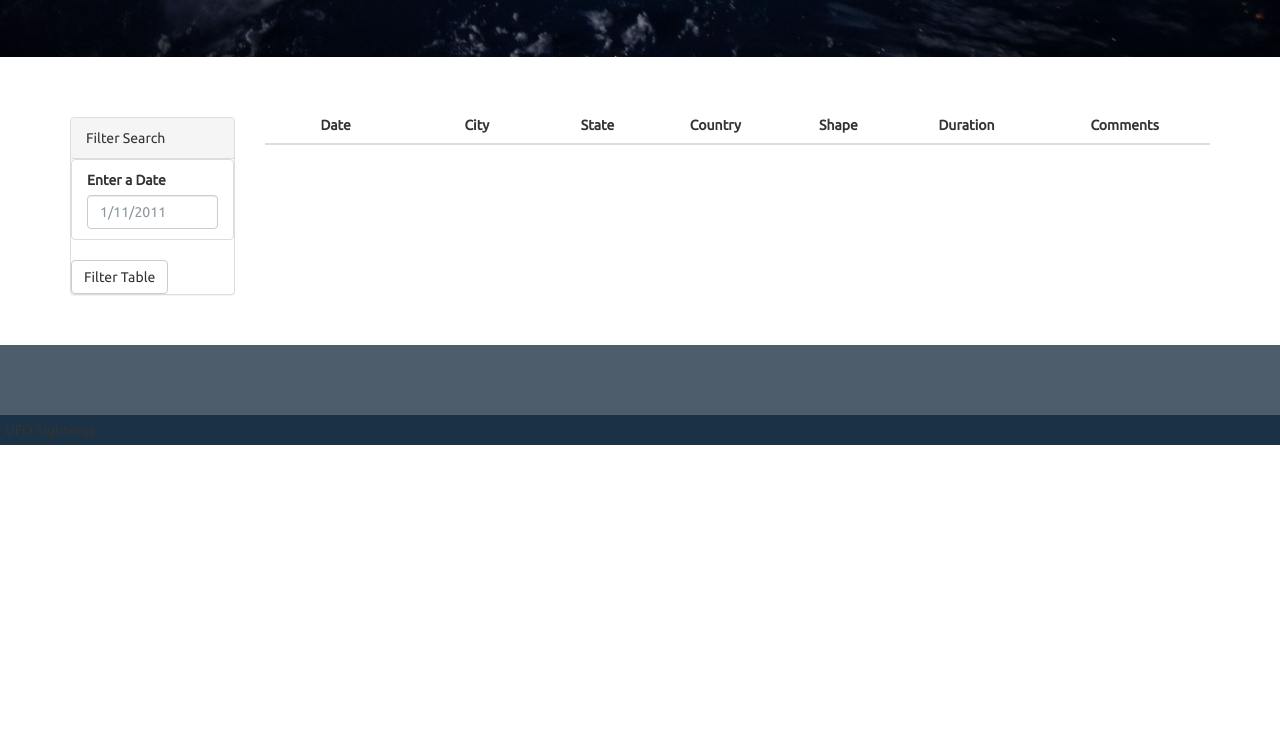
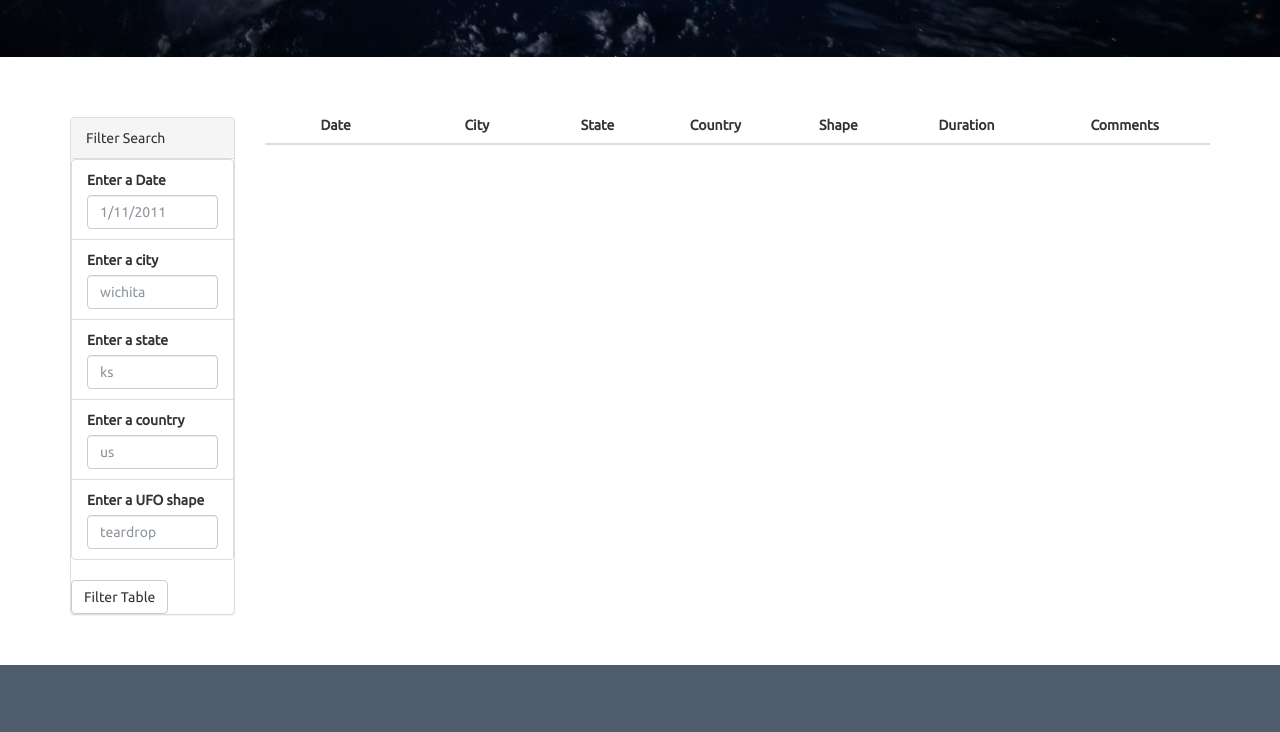
Before and after one commit to lrios215/javascript-challenge, a plain HTML site: page UFO_level_2/StarterCode/index.html in a window 1280 px wide. Shown: the part 555-1287 px from the top of the page. Before the commit the page ends 1000 px from the top, so only its background shows below. Drawn offline with nearby package versions, Linux system fonts and the light colour scheme.

Commit message:
updated level 1

```diff
--- a/UFO_level_1/StarterCode/static/css/style.css
+++ b/UFO_level_1/StarterCode/static/css/style.css
@@ -1,6 +1,6 @@
 * {
   box-sizing: border-box;
-  font-family: Ubuntu, sans-serif;
+  font-family: fantasy, Copperplate;
 }
 
 html,
@@ -49,7 +49,7 @@ body {
   bottom: 5px;
   left: 150px;
   width: 35px;
-  color: white;
+  color: goldenrod;
 }
 
 /* Adding styles to the aside and filter form */
@@ -70,7 +70,7 @@ select {
   width: 100%;
   padding: 8px;
   color: #8e979f;
-  outline: none;
+  outline: black;
 }
 
 #table-area th {
@@ -98,7 +98,7 @@ select {
   padding: 20px;
   margin: 0;
   background: black;
-  background-image: url("../images/nasa.jpg");
+  background-image: url("../images/ufo_2400.jpg");
   background-attachment: fixed;
   background-position: bottom center;
   background-size: cover;
--- a/UFO_level_1/StarterCode/static/js/app.js
+++ b/UFO_level_1/StarterCode/static/js/app.js
@@ -1,7 +1,7 @@
 // Level 1: Automatic Table and Date Search (Required)
 
-//1) Create a basic HTML web page or use the [index.html](StarterCode/index.html)
-//file provided (we recommend building your own custom page!).
+//Create a basic HTML web page or use the [index.html](StarterCode/index.html)
+//file provided.
 
 //Using the UFO dataset provided in the form of an array of JavaScript objects,
 //write code that appends a table to your web page and then adds new rows of data
--- a/UFO_level_2/StarterCode/index.html
+++ b/UFO_level_2/StarterCode/index.html
@@ -39,6 +39,22 @@
                         <label for="date">Enter a Date</label>
                         <input class="form-control" id="datetime" type="text" placeholder="1/11/2011">
                       </li>
+                      <li class="filter list-group-item">
+                        <label for="city">Enter a city</label>
+                        <input class="form-control" id="city" type="text" placeholder="wichita">
+                      </li>
+                      <li class="filter list-group-item">
+                        <label for="state">Enter a state</label>
+                        <input class="form-control" id="state" type="text" placeholder="ks">
+                      </li>
+                      <li class="filter list-group-item">
+                        <label for="country">Enter a country</label>
+                        <input class="form-control" id="country" type="text" placeholder="us">
+                      </li>
+                      <li class="filter list-group-item">
+                        <label for="shape">Enter a UFO shape</label>
+                        <input class="form-control" id="shape" type="text" placeholder="teardrop">
+                      </li>
                     </ul>
                   </div>
                   <button id="filter-btn" type="button" class="btn btn-default">Filter Table</button>
```
Also changed, not shown: UFO_level_1/StarterCode/index.html (+2 -2 lines), UFO_level_1/StarterCode/static/images/ufo_2400.jpg (added).
